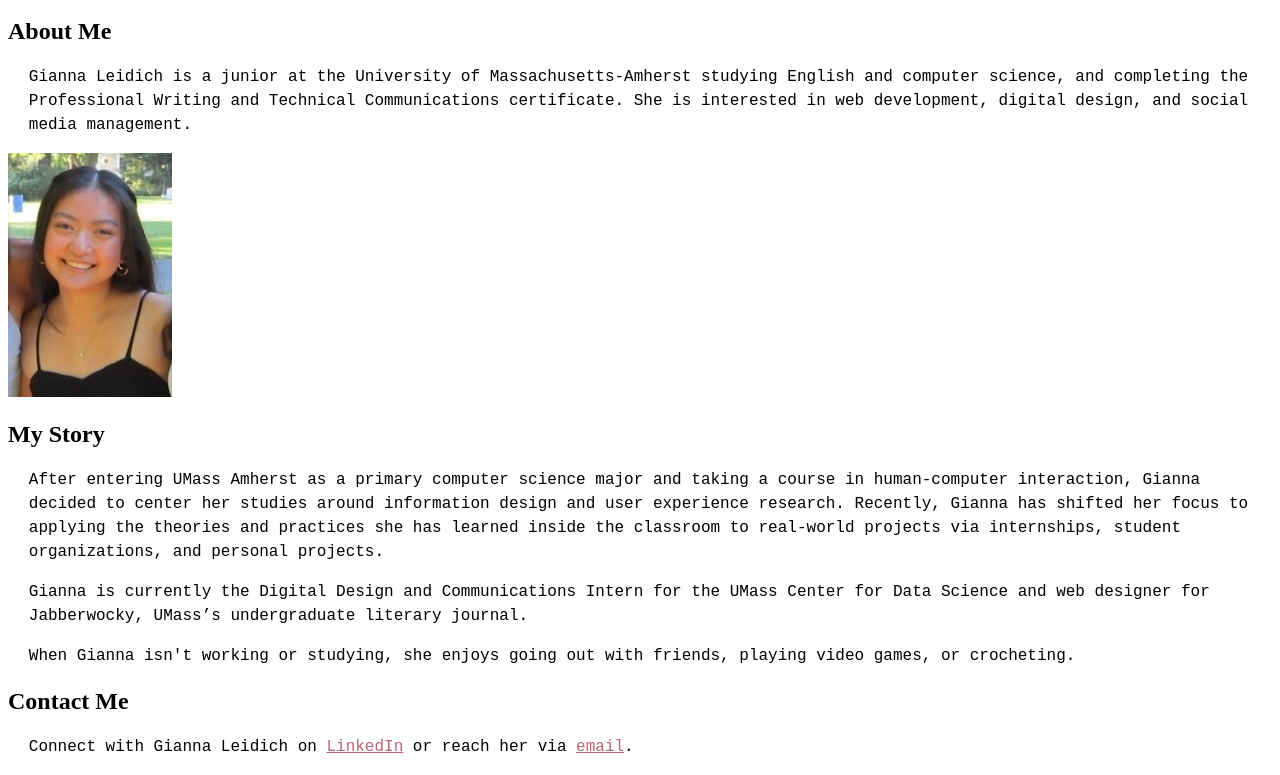
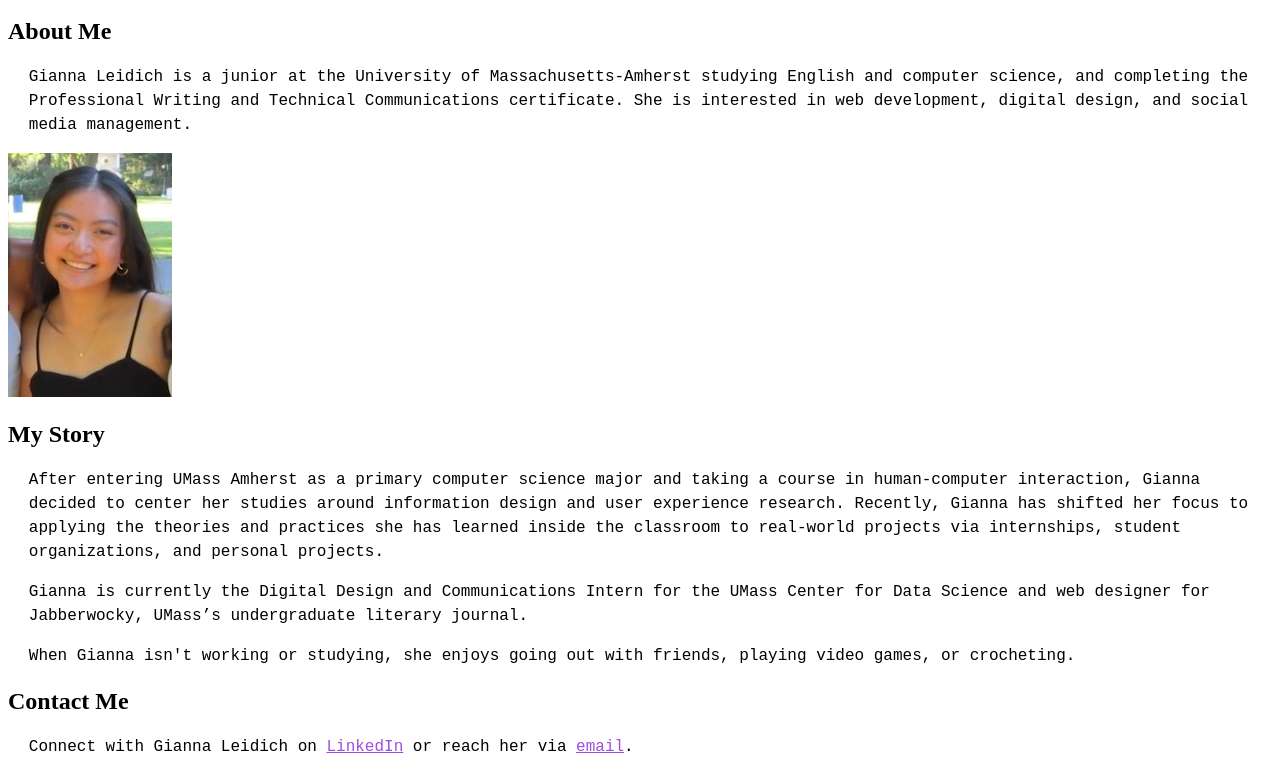
Before and after one commit to giannaleidich/giannaleidich.github.io, a plain HTML site: page exercises/exercise6.html in a window 1280 px wide. Shown: the part 103-878 px from the top of the page. Drawn offline with Linux system fonts and the light colour scheme; a web font is replaced by a local one.

Commit message:
Update exercise6.css

```diff
--- a/exercises/css/exercise6.css
+++ b/exercises/css/exercise6.css
@@ -17,7 +17,7 @@ h1 {
 }
 
 a:link{
-    color: #b56576;
+    color: #9d4edd;
     text-decoration: underline;
 }
 
```
